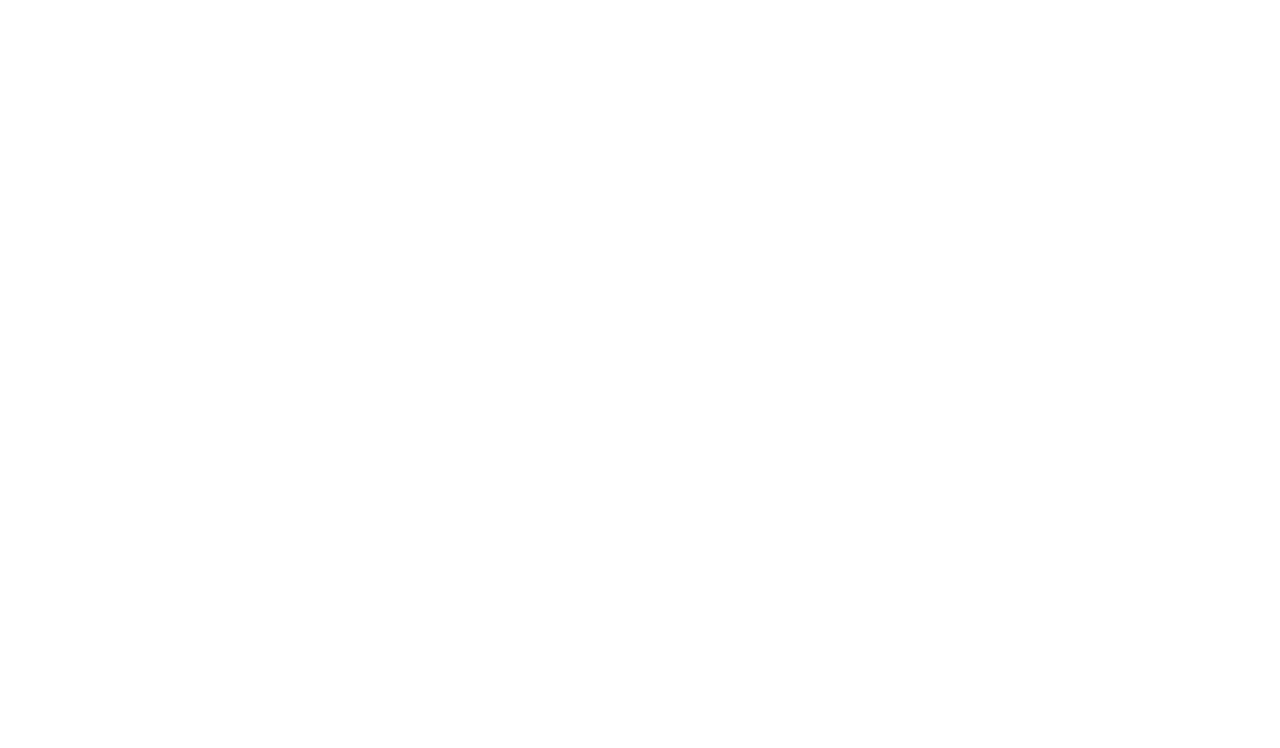
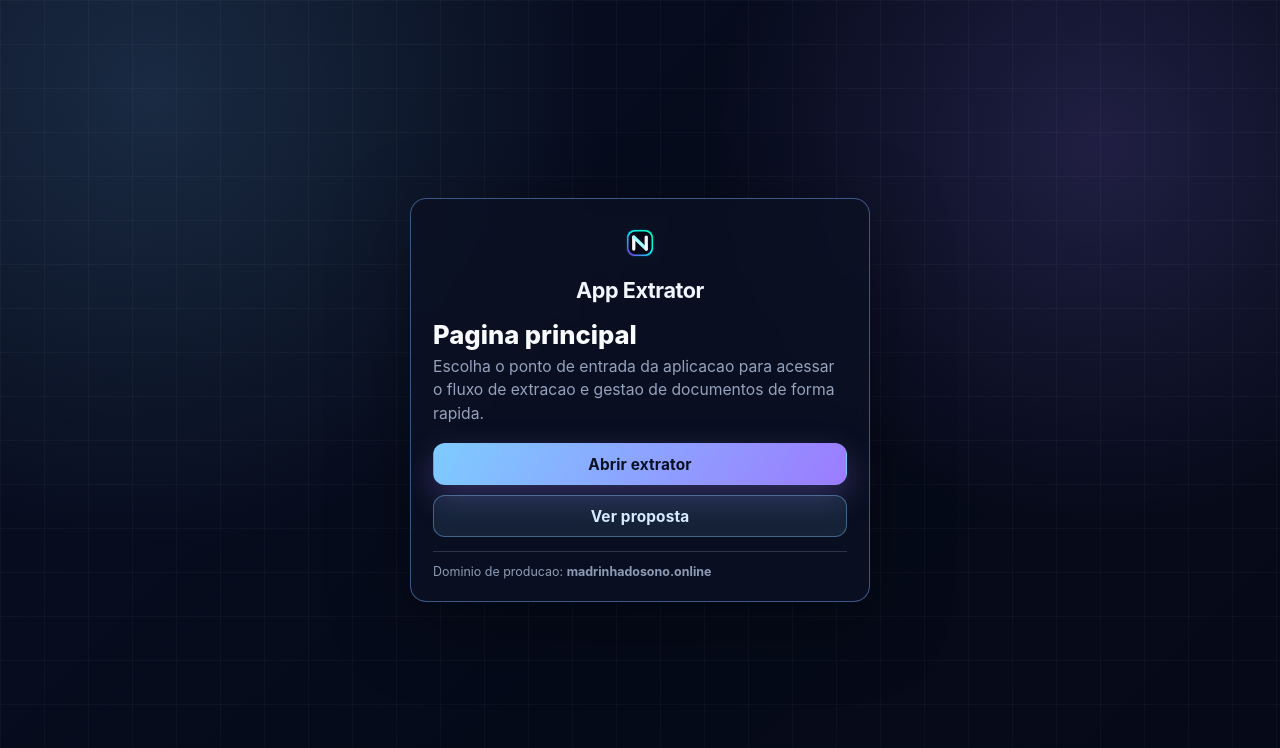
Before and after one commit to renatadibernardi/app-extrator, an Astro site: page / in a window 1280 px wide. Before the commit this address had no page. Built offline with nearby package versions, Linux system fonts and the light colour scheme; Astro itself is replaced by a stand-in of ours.

Commit message:
Restore app index page

```diff
--- a/src/pages/index.astro
+++ b/src/pages/index.astro
@@ -1,4 +1,172 @@
 ---
-const basePath = import.meta.env.BASE_URL.replace(/\/$/, '');
-return Astro.redirect(`${basePath}/doc-md`);
+const BASE_PATH = import.meta.env.BASE_URL.replace(/\/$/, '');
+const appUrl = (pathname: string) => `${BASE_PATH}${pathname}`;
 ---
+<!doctype html>
+<html lang="pt-BR">
+  <head>
+    <meta charset="utf-8" />
+    <meta name="viewport" content="width=device-width, initial-scale=1" />
+    <title>App Extrator</title>
+    <meta
+      name="description"
+      content="Pagina inicial do App Extrator para acessar o fluxo de extracao e gestao de documentos."
+    />
+    <style>
+      :root {
+        color-scheme: dark;
+        --bg-1: #090f23;
+        --bg-2: #050a19;
+        --panel: rgba(11, 17, 35, 0.84);
+        --line: rgba(124, 158, 255, 0.3);
+        --text: #eaf1ff;
+        --muted: #95a2be;
+        --brand: #7ecbff;
+        --brand-2: #9b7cff;
+      }
+
+      * { box-sizing: border-box; }
+
+      body {
+        margin: 0;
+        min-height: 100vh;
+        display: grid;
+        place-items: center;
+        background:
+          radial-gradient(circle at 12% 12%, rgba(126, 203, 255, 0.15), transparent 34%),
+          radial-gradient(circle at 86% 18%, rgba(155, 124, 255, 0.18), transparent 30%),
+          linear-gradient(135deg, var(--bg-1) 0%, var(--bg-2) 60%, #060a18 100%);
+        color: var(--text);
+        font-family: "Inter", "Segoe UI", Arial, sans-serif;
+        padding: 20px;
+      }
+
+      body::before {
+        content: "";
+        position: fixed;
+        inset: 0;
+        pointer-events: none;
+        background-image:
+          linear-gradient(rgba(255, 255, 255, 0.03) 1px, transparent 1px),
+          linear-gradient(90deg, rgba(255, 255, 255, 0.03) 1px, transparent 1px);
+        background-size: 44px 44px;
+      }
+
+      main {
+        position: relative;
+        width: min(460px, calc(100vw - 32px));
+        border: 1px solid var(--line);
+        border-radius: 16px;
+        background: var(--panel);
+        padding: 22px;
+        backdrop-filter: blur(10px);
+        box-shadow: 0 20px 80px rgba(0, 0, 0, 0.35);
+      }
+
+      main::after {
+        content: "";
+        position: absolute;
+        inset: -1px;
+        border-radius: 16px;
+        border: 1px solid rgba(126, 203, 255, 0.5);
+        pointer-events: none;
+        opacity: 0.4;
+      }
+
+      .brand {
+        display: grid;
+        justify-items: center;
+        text-align: center;
+        gap: 12px;
+        margin-bottom: 18px;
+      }
+
+      .brand img {
+        width: 44px;
+        height: 44px;
+        border-radius: 11px;
+        background: #0a0f22;
+        padding: 6px;
+      }
+
+      .brand h1 {
+        margin: 0;
+        font-size: 1.35rem;
+        letter-spacing: -0.02em;
+        color: #f2f6ff;
+      }
+
+      .title {
+        margin: 2px 0 6px;
+        font-size: 1.6rem;
+        line-height: 1.1;
+        font-weight: 800;
+        color: #f9fbff;
+      }
+
+      p {
+        margin: 0 0 18px;
+        color: var(--muted);
+        line-height: 1.5;
+        font-size: 0.98rem;
+      }
+
+      .actions {
+        display: grid;
+        gap: 10px;
+      }
+
+      .btn {
+        display: inline-flex;
+        align-items: center;
+        justify-content: center;
+        min-height: 42px;
+        border-radius: 12px;
+        padding: 10px 14px;
+        text-decoration: none;
+        font-weight: 700;
+        font-size: 0.96rem;
+        letter-spacing: 0.01em;
+        border: 1px solid transparent;
+        transition: transform 0.2s ease, box-shadow 0.2s ease;
+      }
+
+      .btn-primary {
+        background: linear-gradient(120deg, var(--brand), var(--brand-2));
+        color: #091022;
+        box-shadow: 0 12px 32px rgba(155, 124, 255, 0.28);
+      }
+
+      .btn-secondary {
+        background: rgba(126, 203, 255, 0.1);
+        color: #d8ebff;
+        border-color: rgba(126, 203, 255, 0.4);
+      }
+
+      .btn:hover { transform: translateY(-1px); }
+
+      .footnote {
+        margin-top: 14px;
+        padding-top: 12px;
+        border-top: 1px solid rgba(148, 161, 190, 0.26);
+        color: #8d9cb6;
+        font-size: 0.78rem;
+      }
+    </style>
+  </head>
+  <body>
+    <main>
+      <div class="brand">
+        <img src={appUrl('/brand/ncs-studio-mark.svg')} alt="NCS Studio" onerror="this.style.display='none'" />
+        <h1>App Extrator</h1>
+      </div>
+      <div class="title">Pagina principal</div>
+      <p>Escolha o ponto de entrada da aplicacao para acessar o fluxo de extracao e gestao de documentos de forma rapida.</p>
+      <div class="actions">
+        <a class="btn btn-primary" href={appUrl('/doc-md')}>Abrir extrator</a>
+        <a class="btn btn-secondary" href={appUrl('/proposta')}>Ver proposta</a>
+      </div>
+      <div class="footnote">Dominio de producao: <strong>madrinhadosono.online</strong></div>
+    </main>
+  </body>
+</html>
```
